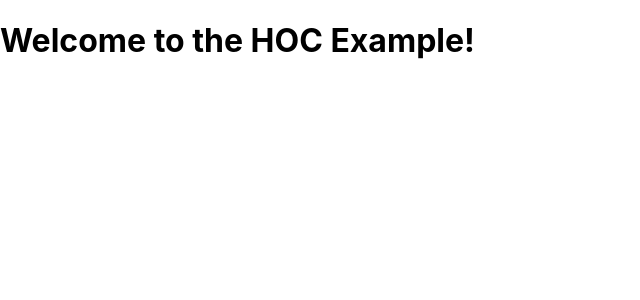
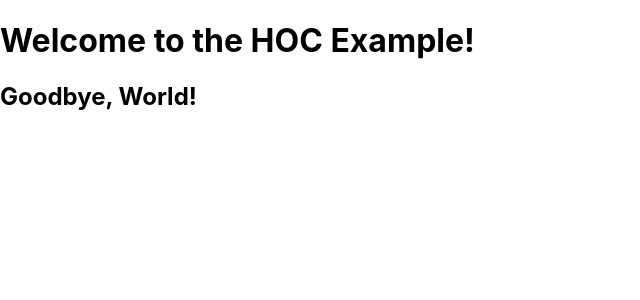
Before and after one commit to med363/React_DessignPattern, a React (Create React App) app in the folder higherordercomponent/: page / in a window 1280 px wide. Shown: the top 300 px of the page, without its empty margins (0-640 px from the left). Built offline with nearby package versions, Linux system fonts and the light colour scheme.

Commit message:
composant amiliore 2

```diff
--- a/higherordercomponent/src/App.js
+++ b/higherordercomponent/src/App.js
@@ -5,21 +5,28 @@ const HelloWorld = ({message}) => {
   return <h1>{message}</h1>;
 };
 
+//component2
+const GoodbyeWorld = ({farewellMessage}) => {
+  return <h2>{farewellMessage}</h2>;
+}
+
 
 //HOC
-const withDefaultMessage = (WrappedComponent, message="Hello, World!") => {
+const withDefaultMessage = (WrappedComponent, message="Hello, World!", farewellMessage="Goodbye, World!") => {
   return (props) => {
-    return <WrappedComponent {...props} message={message} />;
+    return <WrappedComponent {...props} message={message} farewellMessage={farewellMessage} />;
   };
 };
 //Enhanced Component using HOC
 const EnhancedHelloWorld = withDefaultMessage(HelloWorld , "Welcome to the HOC Example!");
+const EnhancedGoodbyeWorld = withDefaultMessage(GoodbyeWorld , "See you later!");
 
 //App Component
 function App() {
   return (
     <div className="App">
       <EnhancedHelloWorld />
+      <EnhancedGoodbyeWorld />
     </div>
   );
 }
```
